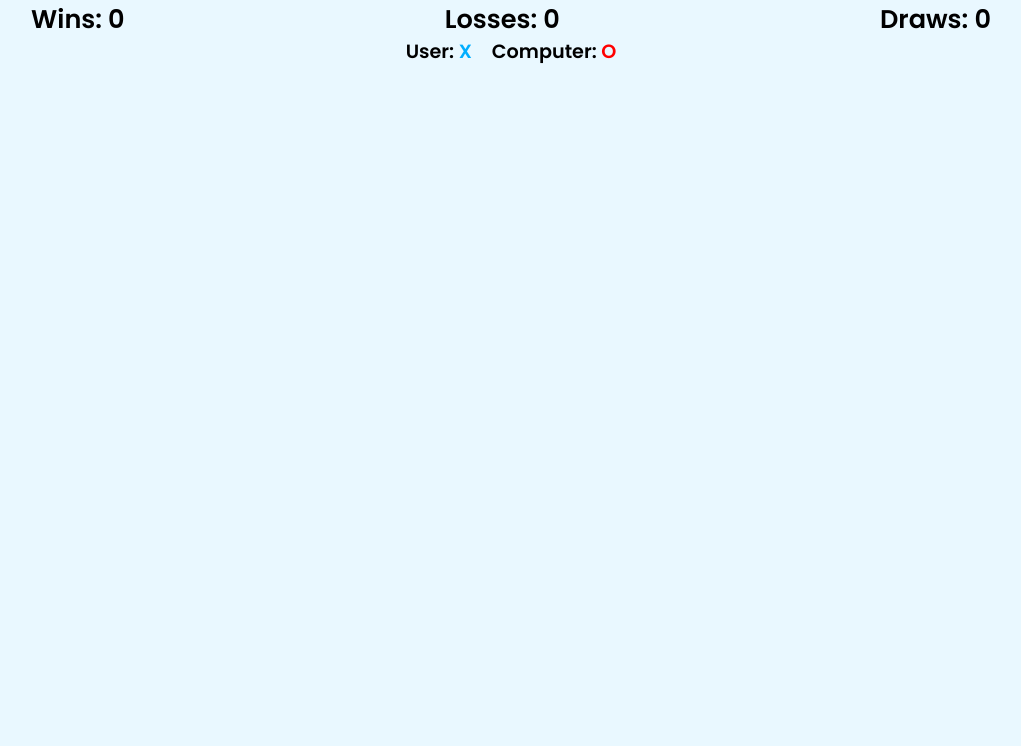
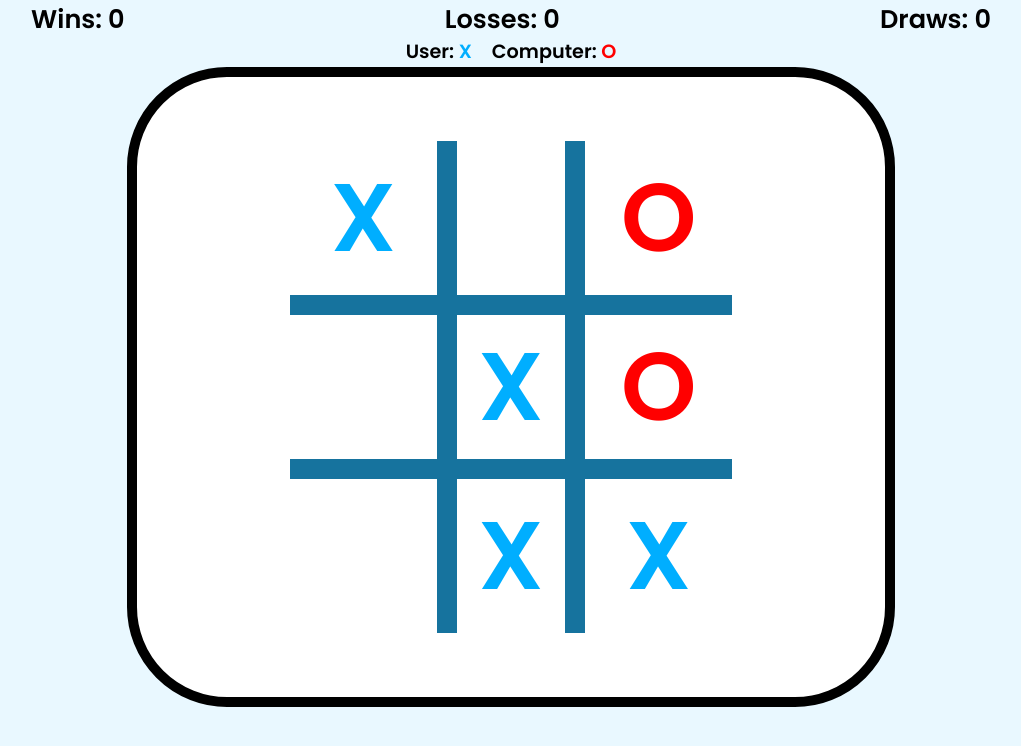
Before and after one commit to jonny-berry/tic-tac-toe, a plain HTML site: page index.html in a window 1280 px wide. Shown: the whole page, without its empty margins (129-1150 px from the left). Drawn offline with nearby package versions, Linux system fonts and the light colour scheme.

Commit message:
Render Tic Tac Toe board and add initial styles

```diff
--- a/script.js
+++ b/script.js
@@ -6,7 +6,7 @@ const computer = createPlayer('Computer', 'O');
 
 
 const gameBoard = (function () {
-  let boardPieces = [ '', '', '', '', '', '', '', '', '' ];
+  let boardPieces = [ 'X', '', 'O', '', 'X', 'O', '', 'X', 'X' ];
 
   function getBoard() {
     return boardPieces;
@@ -567,6 +567,7 @@ console.log(gameController.getUserStats().wins)
 
 
 const displayController = (function () {
+  function updateStatDisplay() {
     let wins = document.getElementById('wins-display');
     let losses = document.getElementById('losses-display');
     let draws = document.getElementById('draws-display');
@@ -574,9 +575,9 @@ const displayController = (function () {
     wins.innerHTML = `Wins: ${gameController.getUserStats().wins}`;
     losses.innerHTML = `Losses: ${gameController.getUserStats().losses}`;
     draws.innerHTML = `Draws: ${gameController.getUserStats().draws}`;
+  }
 
-
-
+  function updateMarkDisplay() {
     let userMarkDisplay = document.getElementById('user-mark-display');
     let computerMarkDisplay = document.getElementById('computer-mark-display');
 
@@ -589,6 +590,52 @@ const displayController = (function () {
       userMarkDisplay.innerHTML = `User: <span class="o-mark-display">${user.mark}</span>`
       computerMarkDisplay.innerHTML = `Computer: <span class="x-mark-display">${computer.mark}<span>`
     }
+  }
+
+  function displayBoard() {
+    const boardContainer = document.createElement('div');
+    boardContainer.id = 'board-container';
+    document.body.appendChild(boardContainer);
+
+    for (let currPiece = 0; currPiece < gameBoard.getBoard().length; currPiece++) {
+      const boardPiece = document.createElement('div');
+      boardPiece.innerHTML = gameBoard.getBoard()[currPiece];
+      boardContainer.appendChild(boardPiece);
+      boardPiece.classList.add('board-piece');
+
+      if (gameBoard.getBoard()[currPiece] === 'X') {
+        boardPiece.classList.add('x-board-piece');
+      }
+
+      else if (gameBoard.getBoard()[currPiece] === 'O') {
+        boardPiece.classList.add('o-board-piece');
+      }
+
+      if (currPiece === 4) {
+        boardPiece.id = 'center-board-piece';
+      }
+
+      else if (currPiece === 3) {
+        boardPiece.id = 'left-outside-board-piece';
+      }
+
+      else if (currPiece === 5) {
+        boardPiece.id = 'right-outside-board-piece';
+      }
+
+      else if (currPiece === 1) {
+        boardPiece.id = 'top-board-piece';
+      }
+
+      else if (currPiece === 7) {
+        boardPiece.id = 'bottom-board-piece';
+      }
+    }
+  }
+
+  displayBoard();
+  updateStatDisplay();
+  updateMarkDisplay();
 })();
 
 /*
@@ -600,4 +647,5 @@ const displayController = (function () {
 console.log(user.mark)
 console.log(gameBoard.getBoard())
 gameController.makeComputerMove()
-console.log(gameBoard.getBoard())
+console.log(gameBoard.getBoard());
+console.log(gameBoard.getBoard().length)
--- a/styles.css
+++ b/styles.css
@@ -56,3 +56,51 @@ body {
 .o-mark-display {
   color: #ff0000;
 }
+
+#board-container {
+  height: 80vh;
+  width: 60vw;
+  display: grid;
+  grid-template: 1fr 1fr 1fr / 30% 30% 30%;
+  background-color: white;
+  padding: 5% 10% 5% 10%;
+  justify-self: center;
+  align-self: center;
+  justify-content: center;
+  align-content: center;
+  border-radius: 100px;
+  border: 10px solid black;
+}
+
+.board-piece {
+  font-size: 6rem;
+  font-weight: 600;
+  display: flex;
+  justify-content: center;
+  align-items: center;
+}
+
+/* 16739e */
+#center-board-piece {
+  border: 20px solid #16739e;
+}
+
+#left-outside-board-piece,
+#right-outside-board-piece {
+  border: solid #16739e;
+  border-width: 20px 0 20px 0;
+}
+
+#top-board-piece,
+#bottom-board-piece {
+  border: solid #16739e;
+  border-width: 0 20px 0 20px;
+}
+
+.x-board-piece {
+  color: #00aeff;
+}
+
+.o-board-piece {
+  color: #ff0000;
+}
```
Also changed, not shown: index.html (+1 -0 lines). Lines whose indentation alone changed are shown as unchanged.
